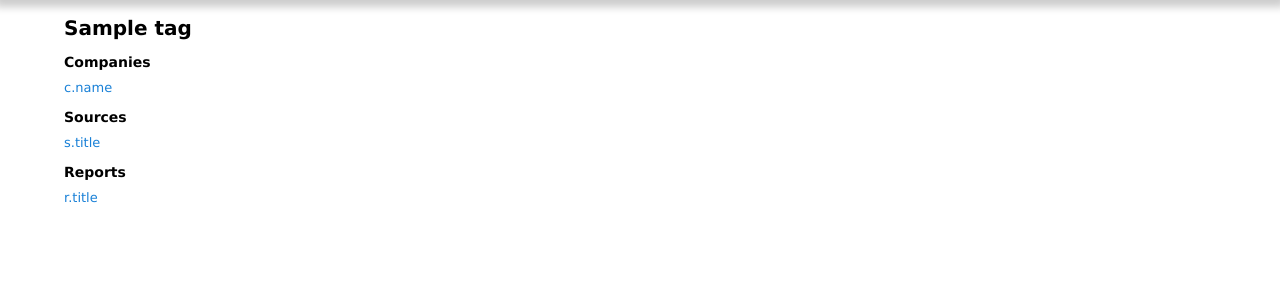
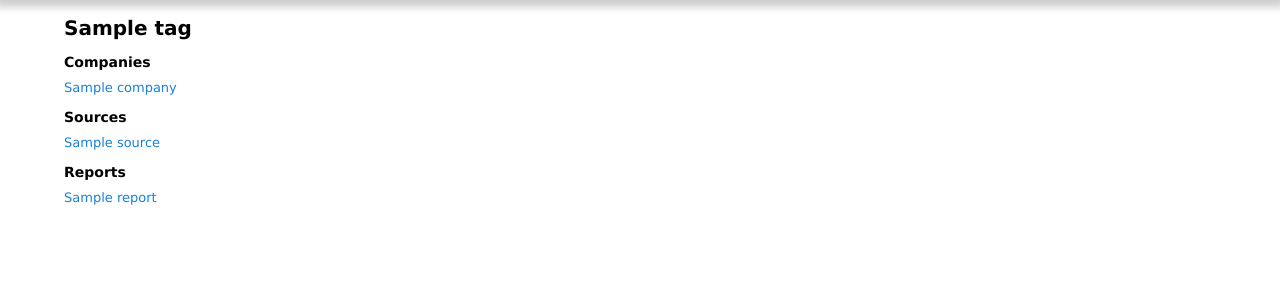
Before and after one commit to tomhaymore/wmr, a Django app: page /tag/1/ in a window 1280 px wide. Shown: the part 50-350 px from the top of the page. Run offline with Django 3.2, Linux system fonts and the light colour scheme; tables that the repository leaves empty hold one stand-in row (values such as "Sample post"); parts of the project's set-up code (start-up, migrations or seed data) failed here and were passed over.

Commit message:
fixed variables in tag all template

```diff
--- a/wordnik/templates/market/tag/detail.html
+++ b/wordnik/templates/market/tag/detail.html
@@ -19,7 +19,7 @@
 		<p class="pageSubHead">Companies</p>
 		<ul class="slickList">
 			{% for c in cos %}
-				<li class="slickListItem"><a href="/company/{{ c.id }}">c.name</a></li>
+				<li class="slickListItem"><a href="/company/{{ c.id }}">{{c.name}}</a></li>
 			{% endfor %}
 		</ul>
 	{% endif %}
@@ -28,7 +28,7 @@
 		<p class="pageSubHead">Sources</p>
 		<ul class="slickList">
 			{% for s in sources %}
-				<li class="slickListItem"><a href="/source/{{ s.id }}">s.title</a></li>
+				<li class="slickListItem"><a href="/source/{{ s.id }}">{{s.title}}</a></li>
 			{% endfor %}
 		</ul>
 	{% endif %}
@@ -37,7 +37,7 @@
 		<p class="pageSubHead">Reports</p>
 		<ul class="slickList">
 			{% for r in reports %}
-				<li class="slickListItem"><a href="/report/{{ r.id }}">r.title</a></li>
+				<li class="slickListItem"><a href="/report/{{ r.id }}">{{r.title}}</a></li>
 			{% endfor %}
 		</ul>
 	{% endif %}
```
